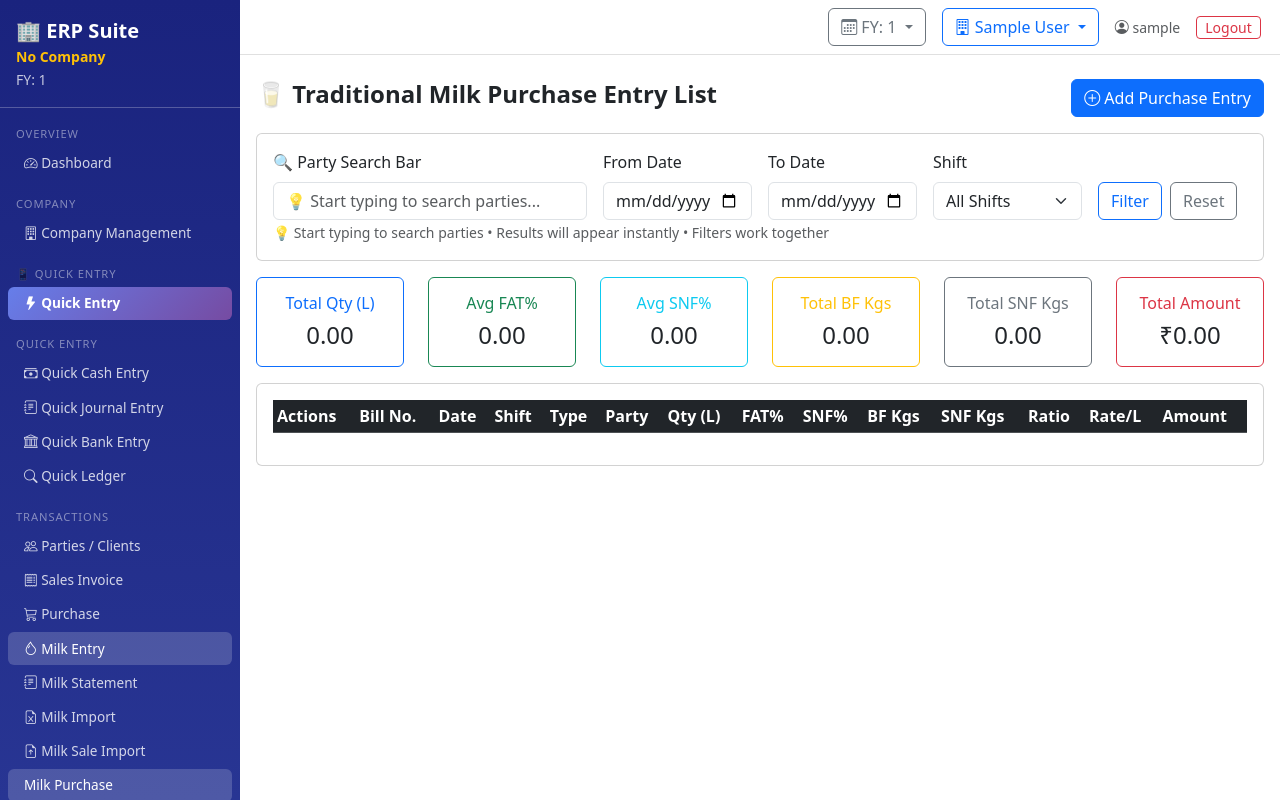
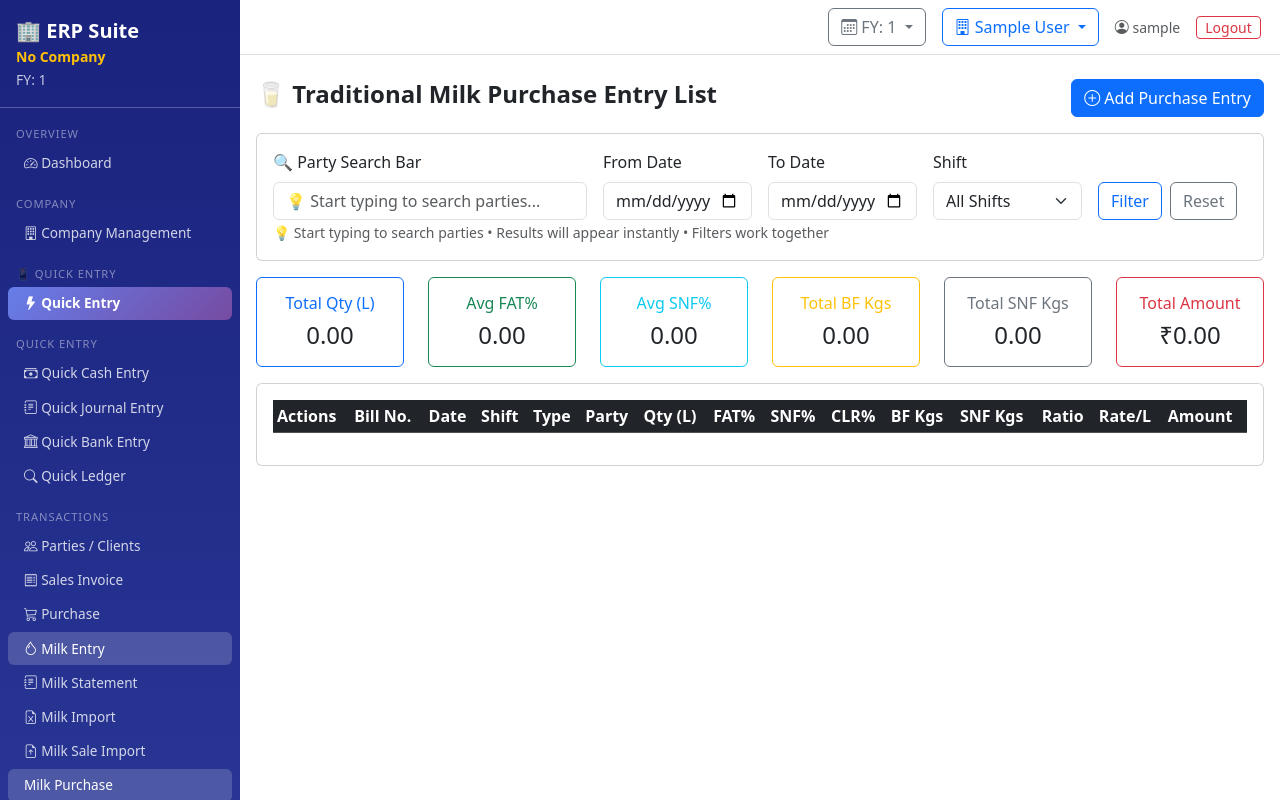
Before and after one commit to shivamaanch/erp-gst-system, a Flask app: page /milk/milk/purchase-list in a window 1280 px wide. Run offline with Flask 3, Linux system fonts and the light colour scheme; the visitor is signed in with stand-in values (Sample User, id 1); data that the repository does not hold is empty; some libraries are stand-ins or nearby versions.

Commit message:
Add CLR column to all milk reports and templates
 CLR Column Enhancement:
- Add CLR (Color) column to all milk transaction displays
- Show CLR after SNF% and before BF Kgs in all reports
- Include CLR in all SQL queries and template displays
- Update JavaScript filtering to account for new CLR column

 Templates Updated:
- milk_statement.html: CLR column in purchase/sale tables
- milk_invoice.html: CLR column in invoice details
- purchase_list.html: CLR column in purchase list
- sale_list.html: CLR column in sale list

 Backend Changes:
- Add CLR to all SQL SELECT statements
- Update SimpleMilkTransaction classes to use actual CLR values
- CLR already included in description strings for API responses

 Display Format:
- CLR displayed as percentage with 2 decimal places
- Positioned between SNF% and BF Kgs columns
- Consistent across all milk reports and views
- Proper column alignment and formatting

 Full Coverage:
- Milk Purchase reports: CLR displayed
- Milk Sale reports: CLR displayed
- Milk Statement: CLR displayed
- Milk Invoices: CLR displayed
- All description strings: CLR included
- JavaScript filtering: CLR accounted for

All milk details now show CLR column consistently across the entire system!

```diff
--- a/modules/milk.py
+++ b/modules/milk.py
@@ -169,7 +169,7 @@ def entry_list():
         # If bill_id exists, use the full query
         sql = """
         SELECT t.id, t.company_id, t.fin_year, t.voucher_no, t.txn_date, t.shift,
-               t.txn_type, t.qty_liters, t.fat, t.snf, t.rate, t.amount, t.chart_id, t.narration,
+               t.txn_type, t.qty_liters, t.fat, t.snf, t.clr, t.rate, t.amount, t.chart_id, t.narration,
                t.bill_id, 'Unknown' as account_name, b.bill_no
         FROM milk_transactions t
         LEFT JOIN bills b ON t.bill_id = b.id
@@ -181,7 +181,7 @@ def entry_list():
         # If bill_id doesn't exist, use query without it
         sql = """
         SELECT t.id, t.company_id, t.fin_year, t.voucher_no, t.txn_date, t.shift,
-               t.txn_type, t.qty_liters, t.fat, t.snf, t.rate, t.amount, t.chart_id, t.narration,
+               t.txn_type, t.qty_liters, t.fat, t.snf, t.clr, t.rate, t.amount, t.chart_id, t.narration,
                NULL as bill_id, 'Unknown' as account_name, NULL as bill_no
         FROM milk_transactions t
         WHERE t.company_id = :company_id AND t.fin_year = :fin_year
@@ -229,7 +229,7 @@ def entry_list():
                 self.qty_liters = row.qty_liters
                 self.fat = row.fat
                 self.snf = row.snf
-                self.clr = 0.0  # Default CLR value
+                self.clr = row.clr
                 self.rate = row.rate
                 self.amount = row.amount
                 self.chart_id = row.chart_id
@@ -294,7 +294,7 @@ def purchase_list():
         # If bill_id exists, use the full query
         sql = """
         SELECT t.id, t.company_id, t.fin_year, t.voucher_no, t.txn_date, t.shift,
-               t.txn_type, t.qty_liters, t.fat, t.snf, t.rate, t.amount, t.chart_id, t.narration,
+               t.txn_type, t.qty_liters, t.fat, t.snf, t.clr, t.rate, t.amount, t.chart_id, t.narration,
                t.bill_id, 'Unknown' as account_name, b.bill_no
         FROM milk_transactions t
         LEFT JOIN bills b ON t.bill_id = b.id
@@ -306,7 +306,7 @@ def purchase_list():
         # If bill_id doesn't exist, use query without it
         sql = """
         SELECT t.id, t.company_id, t.fin_year, t.voucher_no, t.txn_date, t.shift,
-               t.txn_type, t.qty_liters, t.fat, t.snf, t.rate, t.amount, t.chart_id, t.narration,
+               t.txn_type, t.qty_liters, t.fat, t.snf, t.clr, t.rate, t.amount, t.chart_id, t.narration,
                NULL as bill_id, 'Unknown' as account_name, NULL as bill_no
         FROM milk_transactions t
         WHERE t.company_id = :company_id AND t.fin_year = :fin_year AND t.txn_type = 'Purchase'
@@ -341,7 +341,7 @@ def purchase_list():
                 self.qty_liters = row.qty_liters
                 self.fat = row.fat
                 self.snf = row.snf
-                self.clr = 0.0  # Default CLR value
+                self.clr = row.clr
                 self.rate = row.rate
                 self.amount = row.amount
                 self.chart_id = row.chart_id
@@ -391,7 +391,7 @@ def sale_list():
         # If bill_id exists, use the full query
         sql = """
         SELECT t.id, t.company_id, t.fin_year, t.voucher_no, t.txn_date, t.shift,
-               t.txn_type, t.qty_liters, t.fat, t.snf, t.rate, t.amount, t.chart_id, t.narration,
+               t.txn_type, t.qty_liters, t.fat, t.snf, t.clr, t.rate, t.amount, t.chart_id, t.narration,
                t.bill_id,
                CASE
                  WHEN t.narration LIKE '%Party:%' THEN
@@ -416,7 +416,7 @@ def sale_list():
         # If bill_id doesn't exist, use query without it
         sql = """
         SELECT t.id, t.company_id, t.fin_year, t.voucher_no, t.txn_date, t.shift,
-               t.txn_type, t.qty_liters, t.fat, t.snf, t.rate, t.amount, t.chart_id, t.narration,
+               t.txn_type, t.qty_liters, t.fat, t.snf, t.clr, t.rate, t.amount, t.chart_id, t.narration,
                NULL as bill_id,
                CASE
                  WHEN t.narration LIKE '%Party:%' THEN
@@ -464,7 +464,7 @@ def sale_list():
                 self.qty_liters = row.qty_liters
                 self.fat = row.fat
                 self.snf = row.snf
-                self.clr = 0.0  # Default CLR value
+                self.clr = row.clr
                 self.rate = row.rate
                 self.amount = row.amount
                 self.chart_id = row.chart_id
@@ -514,7 +514,7 @@ def milk_statement():
         # If bill_id exists, use the full query without account_id
         sql = """
         SELECT t.id, t.company_id, t.fin_year, t.voucher_no, t.txn_date, t.shift,
-               t.txn_type, t.qty_liters, t.fat, t.snf, t.rate, t.amount, t.chart_id, t.narration,
+               t.txn_type, t.qty_liters, t.fat, t.snf, t.clr, t.rate, t.amount, t.chart_id, t.narration,
                t.bill_id,
                CASE
                  WHEN t.narration LIKE '%Party:%' THEN
@@ -539,7 +539,7 @@ def milk_statement():
         # If bill_id doesn't exist, use query without it
         sql = """
         SELECT t.id, t.company_id, t.fin_year, t.voucher_no, t.txn_date, t.shift,
-               t.txn_type, t.qty_liters, t.fat, t.snf, t.rate, t.amount, t.chart_id, t.narration,
+               t.txn_type, t.qty_liters, t.fat, t.snf, t.clr, t.rate, t.amount, t.chart_id, t.narration,
                NULL as bill_id,
                CASE
                  WHEN t.narration LIKE '%Party:%' THEN
@@ -600,7 +600,7 @@ def milk_statement():
                 self.qty_liters = row.qty_liters
                 self.fat = row.fat
                 self.snf = row.snf
-                self.clr = 0.0  # Default CLR value
+                self.clr = row.clr
                 self.rate = row.rate
                 self.amount = row.amount
                 self.chart_id = row.chart_id
@@ -2514,7 +2514,7 @@ def debug_txns():
     # Use raw SQL to avoid account_id column issues
     from sqlalchemy import text
     sql = """
-    SELECT t.id, t.txn_date, t.qty_liters, t.fat, t.snf, t.rate, t.amount, t.narration,
+    SELECT t.id, t.txn_date, t.qty_liters, t.fat, t.snf, t.clr, t.rate, t.amount, t.narration,
            CASE
              WHEN t.narration LIKE '%Party:%' THEN
                SUBSTRING(t.narration,
--- a/templates/enhanced_invoice/milk_invoice.html
+++ b/templates/enhanced_invoice/milk_invoice.html
@@ -57,6 +57,7 @@
             <th>Quantity (Ltrs)</th>
             <th>Fat %</th>
             <th>SNF %</th>
+            <th>CLR %</th>
             <th>Daily Rate</th>
             <th>Basic Amount</th>
             <th>Fat Value</th>
@@ -72,6 +73,7 @@
             <td class="text-end">{{ "{:.2f}".format(item.quantity) }}</td>
             <td class="text-end">{{ "{:.2f}".format(item.fat_percentage) }}</td>
             <td class="text-end">{{ "{:.2f}".format(item.snf_percentage) }}</td>
+            <td class="text-end">{{ "{:.2f}".format(item.clr_percentage or 0) }}</td>
             <td class="text-end">₹{{ "{:.2f}".format(item.rate_per_liter * 100) }}</td>
             <td class="text-end">₹{{ "{:.2f}".format(item.basic_amount) }}</td>
             <td class="text-end">₹{{ "{:.2f}".format(item.fat_value) }}</td>
--- a/templates/milk/purchase_list.html
+++ b/templates/milk/purchase_list.html
@@ -112,6 +112,7 @@
             <th>Qty (L)</th>
             <th>FAT%</th>
             <th>SNF%</th>
+            <th>CLR%</th>
             <th>BF Kgs</th>
             <th>SNF Kgs</th>
             <th>Ratio</th>
@@ -143,6 +144,7 @@
             <td>{{ "%.2f"|format(txn.qty_liters) }}</td>
             <td>{{ "%.2f"|format(txn.fat) }}</td>
             <td>{{ "%.2f"|format(txn.snf) }}</td>
+            <td>{{ "%.2f"|format(txn.clr) }}</td>
             <td>{{ "%.3f"|format(txn.qty_liters * txn.fat / 100) }}</td>
             <td>{{ "%.3f"|format(txn.qty_liters * txn.snf / 100) }}</td>
             <td>{{ "%.2f"|format(txn.snf/txn.fat if txn.fat > 0 else 0) }}</td>
@@ -175,9 +177,10 @@ function applyFilters() {
     const qty = parseFloat(row.cells[6].textContent) || 0;
     const fat = parseFloat(row.cells[7].textContent) || 0;
     const snf = parseFloat(row.cells[8].textContent) || 0;
-    const amount = parseFloat(row.cells[13].textContent.replace('₹', '').replace(',', '')) || 0;
-    const bfKgs = parseFloat(row.cells[9].textContent) || 0;
-    const snfKgs = parseFloat(row.cells[10].textContent) || 0;
+    const clr = parseFloat(row.cells[9].textContent) || 0;
+    const bfKgs = parseFloat(row.cells[10].textContent) || 0;
+    const snfKgs = parseFloat(row.cells[11].textContent) || 0;
+    const amount = parseFloat(row.cells[14].textContent.replace('₹', '').replace(',', '')) || 0;
 
     let show = true;
 
```
Also changed, not shown: templates/milk/milk_statement.html (+12 -6 lines), templates/milk/sale_list.html (+6 -3 lines).
